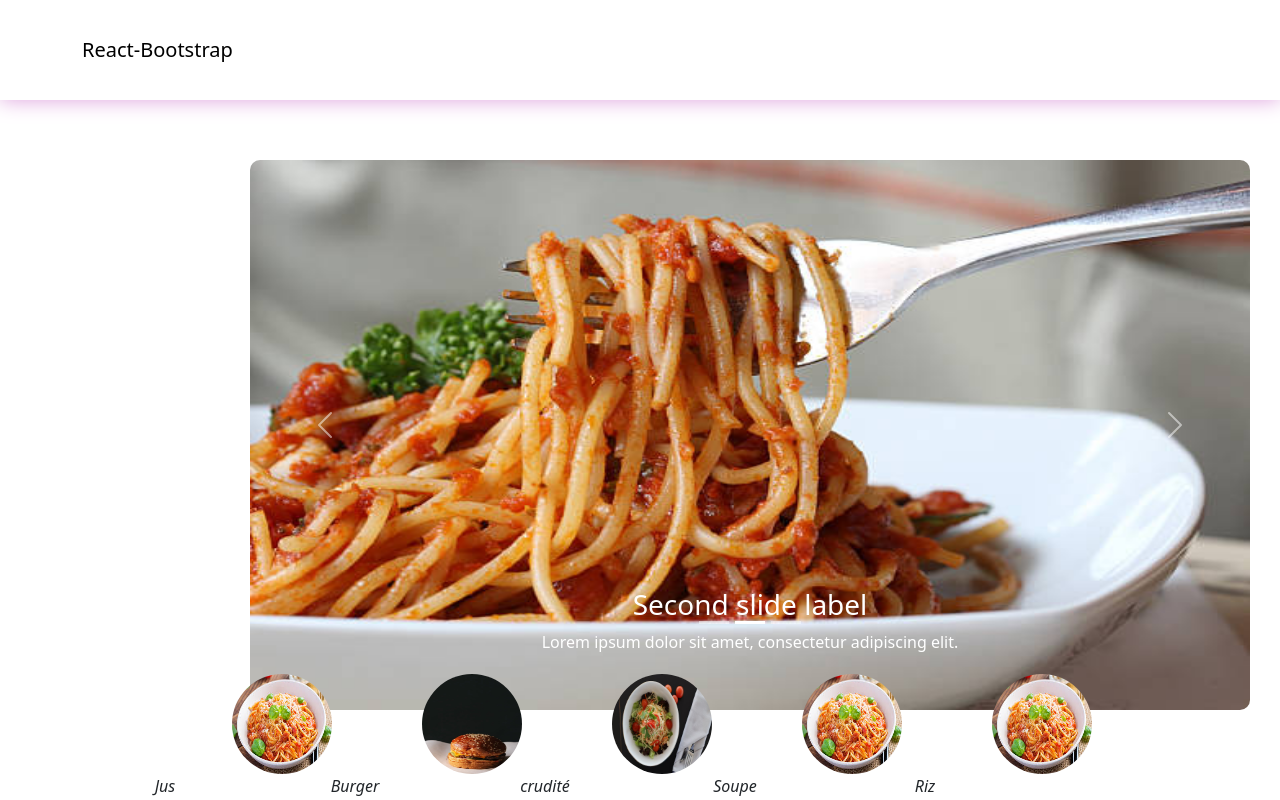
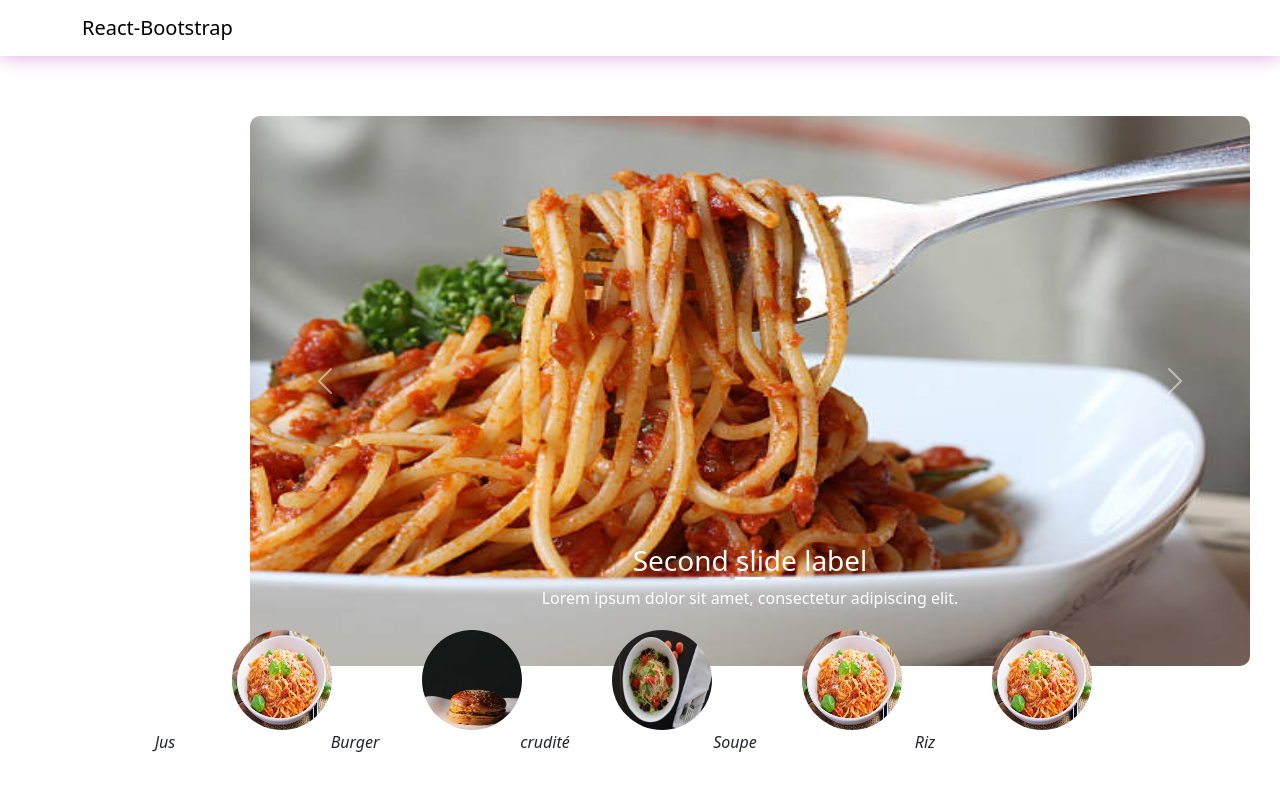
Before and after one commit to Lito24Ran/MiniProjet_2025, a React (Vite) app: page / in a window 1280 px wide. Shown: the top 800 px of the page. Built offline with nearby package versions, Linux system fonts and the light colour scheme.

Commit message:
Commit Azaria 22/02/2025

```diff
--- a/src/component/navbar.css
+++ b/src/component/navbar.css
@@ -1,9 +1,6 @@
 .Barre_Menu{
     background-color:white;
     box-shadow: 0 0 20px plum;
-    height: 100px;
-    display: flex;
-
 }
 
 .Navbar_text{
```
